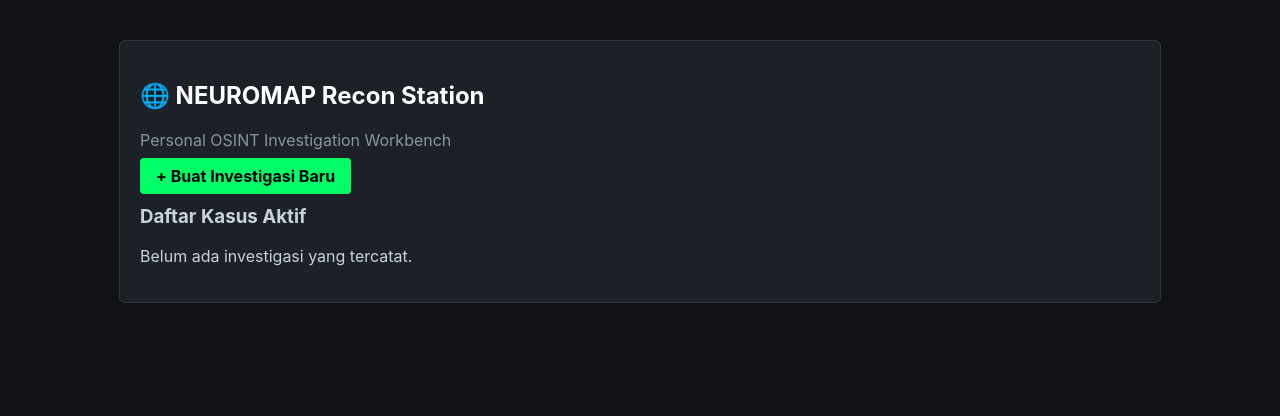
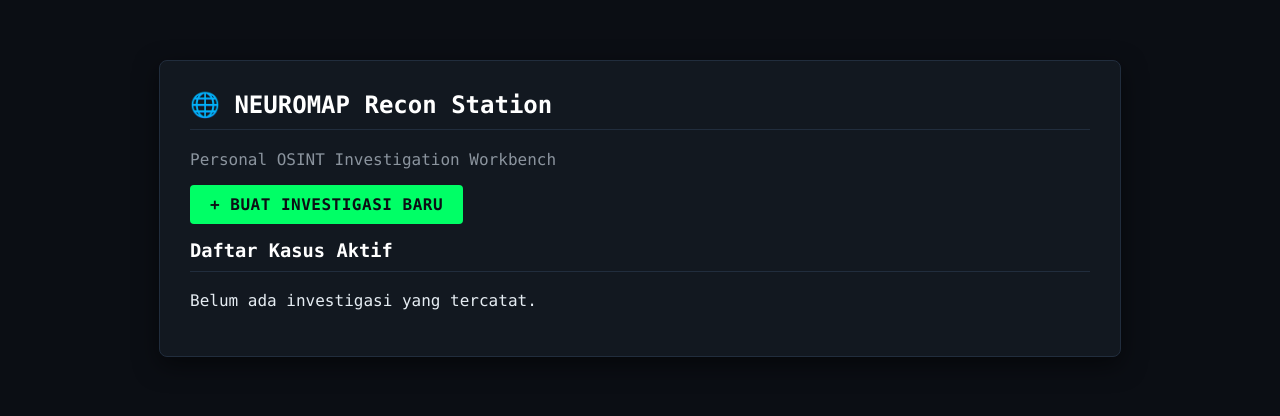
Before and after one commit to bigsamtj/NEUROMAP, a PHP site: page /resources/views/dashboard.php in a window 1280 px wide. Shown: the top 416 px of the page. Run offline with PHP 8.4, Linux system fonts and the light colour scheme.

Commit message:
Update layout.php

```diff
--- a/resources/views/layout.php
+++ b/resources/views/layout.php
@@ -6,56 +6,108 @@
     <title><?= $pageTitle ?? 'NEUROMAP - OSINT Workbench' ?></title>
     <style>
         :root {
-            --bg-color: #0f1115;
-            --sidebar-color: #161b22;
-            --card-bg: #1c2128;
-            --accent: #00ff66;
-            --text-main: #c9d1d9;
+            --bg-deep: #0b0e14;
+            --bg-card: #121820;
+            --border-color: #212d3d;
+            --accent-emerald: #00ff66;
+            --accent-hover: #00cc52;
+            --text-main: #e6edf3;
             --text-muted: #8b949e;
-            --border: #30363d;
         }
         body {
-            background-color: var(--bg-color);
+            background-color: var(--bg-deep);
             color: var(--text-main);
-            font-family: -apple-system, BlinkMacSystemFont, "Segoe UI", Roboto, Helvetica, Arial, sans-serif;
+            font-family: ui-monospace, SFMono-Regular, Menlo, Monaco, Consolas, "Liberation Mono", "Courier New", monospace;
             margin: 0;
-            padding: 0;
+            padding: 20px;
         }
-        .container {
-            max-width: 1000px;
+        .wrapper {
+            max-width: 900px;
             margin: 40px auto;
-            padding: 20px;
-            background: var(--card-bg);
-            border: 1px solid var(--border);
-            border-radius: 6px;
+            background: var(--bg-card);
+            border: 1px solid var(--border-color);
+            border-radius: 8px;
+            padding: 30px;
+            box-shadow: 0 8px 24px rgba(0, 0, 0, 0.5);
         }
-        h1, h2 { color: #fff; }
-        a { color: var(--accent); text-decoration: none; }
-        a:hover { text-decoration: underline; }
+        h1, h2, h3 {
+            color: #fff;
+            border-bottom: 1px solid var(--border-color);
+            padding-bottom: 10px;
+            margin-top: 0;
+        }
+        a {
+            color: var(--accent-emerald);
+            text-decoration: none;
+        }
+        a:hover {
+            text-decoration: underline;
+        }
         .btn {
-            background: var(--accent);
-            color: #000;
-            padding: 8px 16px;
+            background-color: var(--accent-emerald);
+            color: #0b0e14;
+            padding: 10px 20px;
             border: none;
             border-radius: 4px;
             font-weight: bold;
             cursor: pointer;
+            display: inline-block;
+            text-transform: uppercase;
+            letter-spacing: 0.5px;
         }
-        .btn:hover { opacity: 0.9; }
-        input, textarea {
+        .btn:hover {
+            background-color: var(--accent-hover);
+        }
+        .btn-telegram {
+            background-color: #0088cc;
+            color: #fff;
+            padding: 10px 20px;
+            border-radius: 4px;
+            font-weight: bold;
+            display: inline-block;
+            text-decoration: none;
+            margin-bottom: 20px;
+        }
+        .btn-telegram:hover {
+            opacity: 0.9;
+        }
+        label {
+            display: block;
+            margin-top: 15px;
+            color: var(--text-muted);
+            font-size: 14px;
+        }
+        input[type="text"], input[type="email"], textarea {
             width: 100%;
-            padding: 8px;
-            margin: 6px 0 16px 0;
-            background: var(--bg-color);
-            border: 1px solid var(--border);
-            color: #fff;
+            padding: 10px;
+            margin-top: 5px;
+            background-color: var(--bg-deep);
+            border: 1px solid var(--border-color);
+            color: var(--text-main);
             border-radius: 4px;
+            box-sizing: border-box;
         }
-        code { background: #000; padding: 2px 4px; color: var(--accent); }
+        input:focus, textarea:focus {
+            outline: none;
+            border-color: var(--accent-emerald);
+        }
+        code {
+            background-color: #000;
+            color: var(--accent-emerald);
+            padding: 2px 6px;
+            border-radius: 4px;
+            font-size: 13px;
+        }
+        ul {
+            padding-left: 20px;
+        }
+        li {
+            margin-bottom: 15px;
+        }
     </style>
 </head>
 <body>
-    <div class="container">
+    <div class="wrapper">
         <?= $content ?? '' ?>
     </div>
 </body>
```
